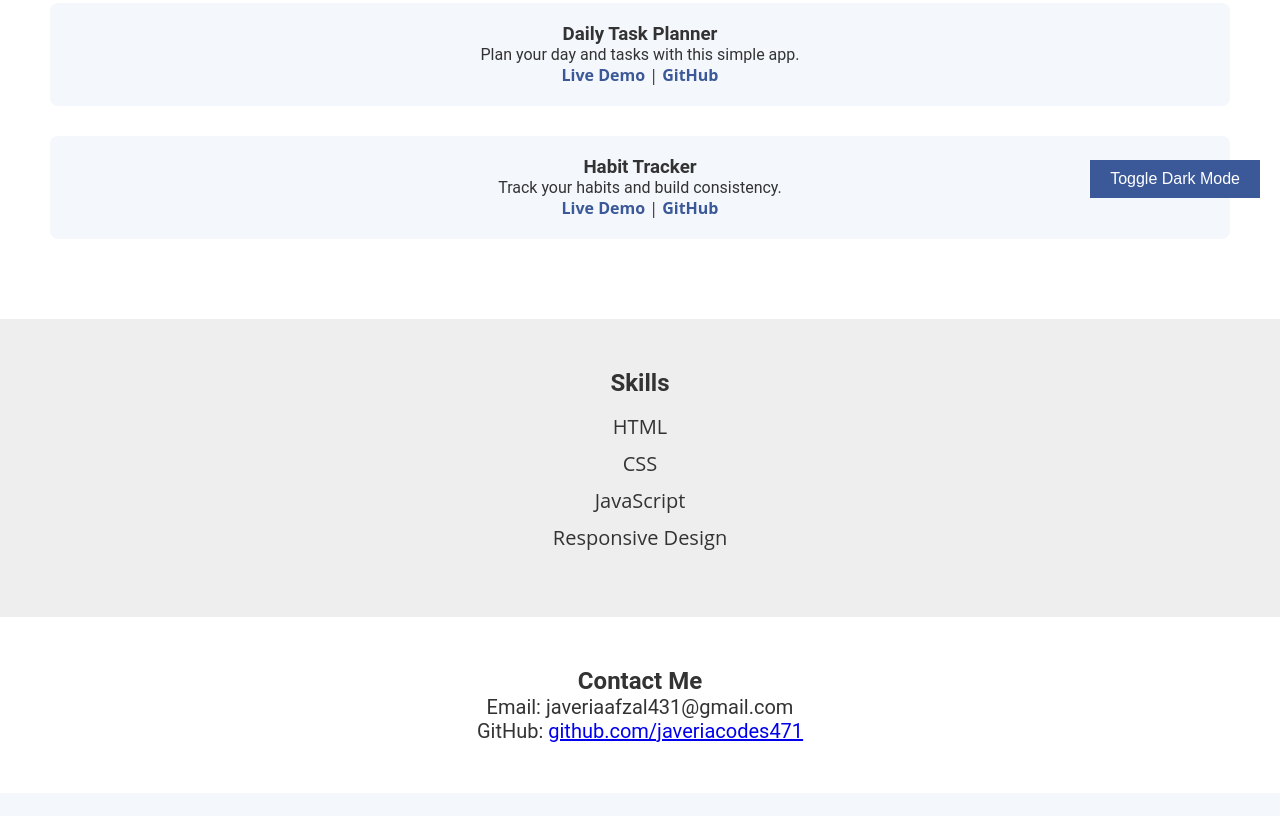
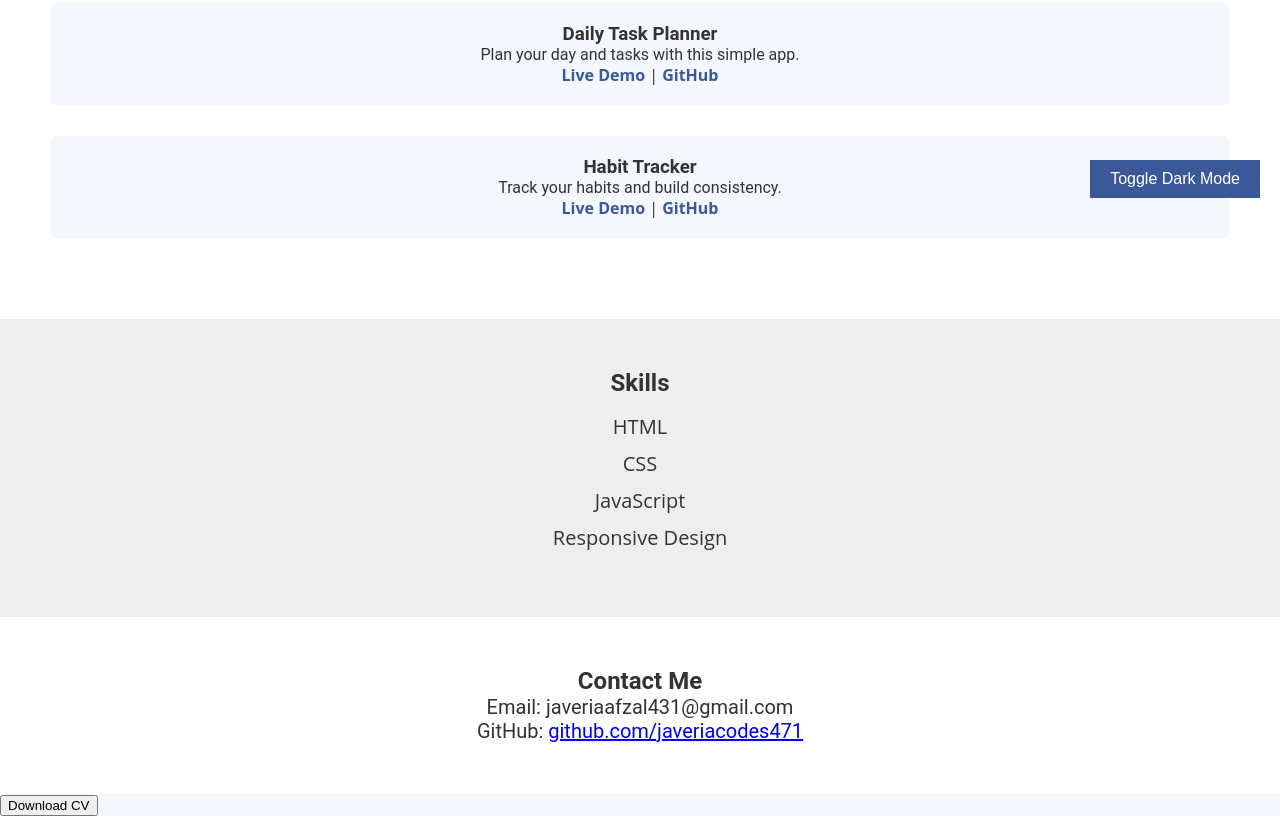
Before and after one commit to javeriacodes471/Portfolio, a plain HTML site: page index.html in a window 1280 px wide. Shown: the part 582-1398 px from the top of the page. Before the commit the page ends 1375 px from the top, so only its background shows below. Drawn offline with Linux system fonts and the light colour scheme.

Commit message:
Update index.html
added download button in file

```diff
--- a/index.html
+++ b/index.html
@@ -12,10 +12,12 @@
     <h1>Hi, I'm Javeria Afzal</h1>
     <p>Frontend Web Developer</p>
   </header>
+
   <section class="about">
     <h2>About Me</h2>
     <p>I'm Javeria Afzal, a passionate Frontend Web Developer who enjoys building interactive and responsive web apps. I love solving real-world problems with code and continuously learning new technologies.</p>
   </section>
+
   <!-- PROJECTS SECTION -->
   <section class="projects">
     <h2>My Projects</h2>
@@ -57,6 +59,13 @@
     <p>GitHub: <a href="https://github.com/javeriacodes471" target="_blank">github.com/javeriacodes471</a></p>
   </section>
 
+  <!-- DOWNLOAD CV BUTTON SECTION -->
+  <section class="download-section">
+    <a id="downloadBtn" href="Javeria Afzal.CV.pdf" download>
+      <button class="download-button">Download CV</button>
+    </a>
+  </section>
+
   <script src="script.js"></script>
 </body>
 </html>
```
